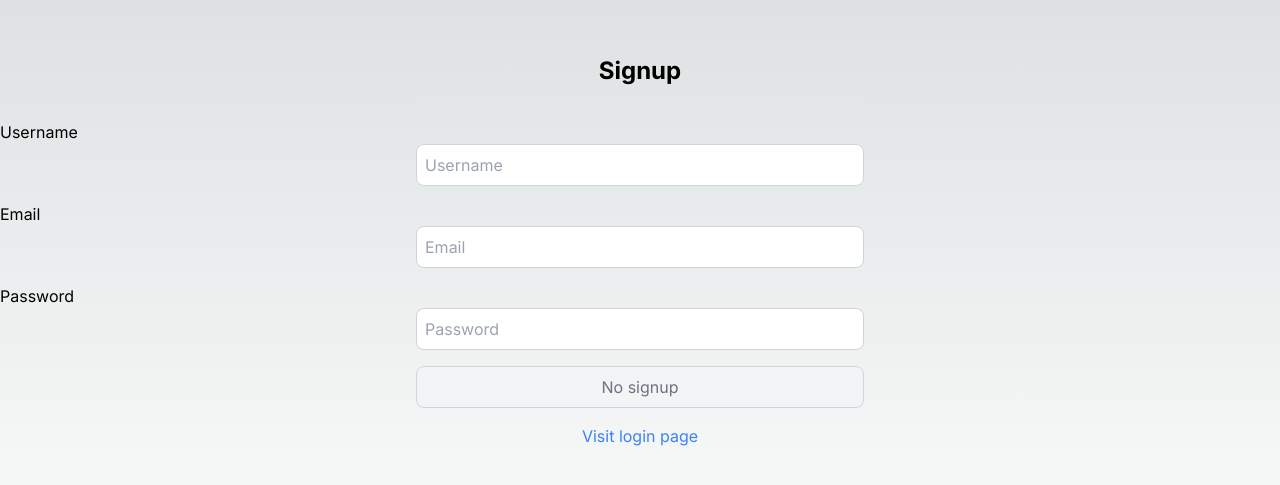
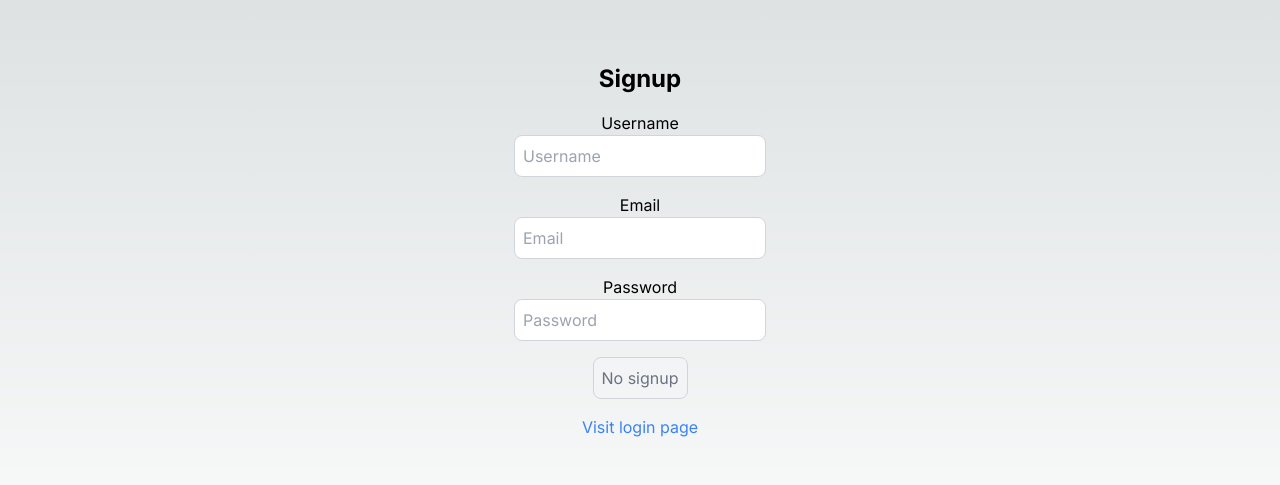
Before and after one commit to sanyasappadu/my-nextjs-practice-app, a Next.js app: page /signup in a window 1280 px wide. Shown: the part 149-634 px from the top of the page. Built offline with nearby package versions, Linux system fonts and the light colour scheme.

Commit message:
me route

```diff
--- /dev/null
+++ b/src/app/api/users/me/route.js
@@ -0,0 +1,23 @@
+
+import { getDataFromToken } from "@/helpers/getDataFromToken";
+
+import { NextRequest, NextResponse } from "next/server";
+import User from "@/models/userModel";
+import { connect } from "@/dbConfig/dbConfig";
+
+connect();
+
+export async function GET(request){
+
+    try {
+        const userId = await getDataFromToken(request);
+        const user = await User.findOne({_id: userId}).select("-password");
+        return NextResponse.json({
+            mesaaage: "User found",
+            data: user
+        })
+    } catch (error) {
+        return NextResponse.json({error: error.message}, {status: 400});
+    }
+
+}
--- a/src/app/profile/[id]/page.js
+++ b/src/app/profile/[id]/page.js
@@ -1,4 +1,4 @@
-export default function UserProfile(params) {
+export default function UserProfile({params}) {
     return (
         <div className="flex flex-col items-center justify-center min-h-screen py-2">
             <h1>Profile</h1>
--- a/src/app/profile/page.js
+++ b/src/app/profile/page.js
@@ -20,11 +20,11 @@ export default function ProfilePage() {
         }
     }
 
-    // const getUserDetails = async () => {
-    //     const res = await axios.get('/api/users/me')
-    //     console.log(res.data);
-    //     setData(res.data.data._id)
-    // }
+    const getUserDetails = async () => {
+        const res = await axios.get('/api/users/me')
+        console.log(res.data);
+        setData(res.data.data._id)
+    }
 
     return (
         <div className="flex flex-col items-center justify-center min-h-screen py-2">
@@ -39,10 +39,10 @@ export default function ProfilePage() {
         className="bg-blue-500 mt-4 hover:bg-blue-700 text-white font-bold py-2 px-4 rounded"
         >Logout</button>
 
-        {/* <button
+        <button
         onClick={getUserDetails}
         className="bg-green-800 mt-4 hover:bg-blue-700 text-white font-bold py-2 px-4 rounded"
-        >GetUser Details</button> */}
+        >GetUser Details</button>
 
 
             </div>
--- a/src/app/signup/page.js
+++ b/src/app/signup/page.js
@@ -42,28 +42,27 @@ export default function SignupPage() {
     return (
         <div className="flex flex-col items-center justify-center min-h-screen py-2">
             <h1 className="text-2xl font-bold mb-4">{loading ? "Processing..." : "Signup"}</h1>
-            <hr className="mb-4 w-full max-w-md" />
-            <label htmlFor="username" className="self-start max-w-md w-full">Username</label>
+            <label htmlFor="username" >Username</label>
             <input
-                className="p-2 border border-gray-300 rounded-lg mb-4 focus:outline-none focus:border-gray-600 text-black max-w-md w-full"
+        className="p-2 border border-gray-300 rounded-lg mb-4 focus:outline-none focus:border-gray-600 text-black"
                 id="username"
                 type="text"
                 value={user.username}
                 onChange={(e) => setUser({...user, username: e.target.value})}
                 placeholder="Username"
             />
-            <label htmlFor="email" className="self-start max-w-md w-full">Email</label>
+            <label htmlFor="email" >Email</label>
             <input
-                className="p-2 border border-gray-300 rounded-lg mb-4 focus:outline-none focus:border-gray-600 text-black max-w-md w-full"
+        className="p-2 border border-gray-300 rounded-lg mb-4 focus:outline-none focus:border-gray-600 text-black"
                 id="email"
                 type="email"
                 value={user.email}
                 onChange={(e) => setUser({...user, email: e.target.value})}
                 placeholder="Email"
             />
-            <label htmlFor="password" className="self-start max-w-md w-full">Password</label>
+            <label htmlFor="password" >Password</label>
             <input
-                className="p-2 border border-gray-300 rounded-lg mb-4 focus:outline-none focus:border-gray-600 text-black max-w-md w-full"
+        className="p-2 border border-gray-300 rounded-lg mb-4 focus:outline-none focus:border-gray-600 text-black"
                 id="password"
                 type="password"
                 value={user.password}
@@ -73,7 +72,7 @@ export default function SignupPage() {
             <button
                 onClick={onSignup}
                 disabled={buttonDisabled}
-                className={`p-2 border rounded-lg mb-4 focus:outline-none max-w-md w-full ${buttonDisabled ? "border-gray-300 bg-gray-100 text-gray-500 cursor-not-allowed" : "border-gray-300 bg-blue-500 text-white hover:bg-blue-600"}`}
+                className={`p-2 border border-gray-300 rounded-lg mb-4 focus:outline-none focus:border-gray-600 ${buttonDisabled ? "border-gray-300 bg-gray-100 text-gray-500 cursor-not-allowed" : "border-gray-300 bg-blue-500 text-white hover:bg-blue-600"}`}
             >
                 {buttonDisabled ? "No signup" : "Signup"}
             </button>
--- /dev/null
+++ b/src/helpers/getDataFromToken.js
@@ -0,0 +1,13 @@
+// import { NextRequest } from "next/server";
+import jwt from "jsonwebtoken";
+
+export const getDataFromToken = (request) => {
+    try {
+        const token = request.cookies.get("token")?.value || '';
+        const decodedToken = jwt.verify(token, process.env.TOKEN_SECRET);
+        return decodedToken.id;
+    } catch (error) {
+        throw new Error(error.message);
+    }
+
+}
```
